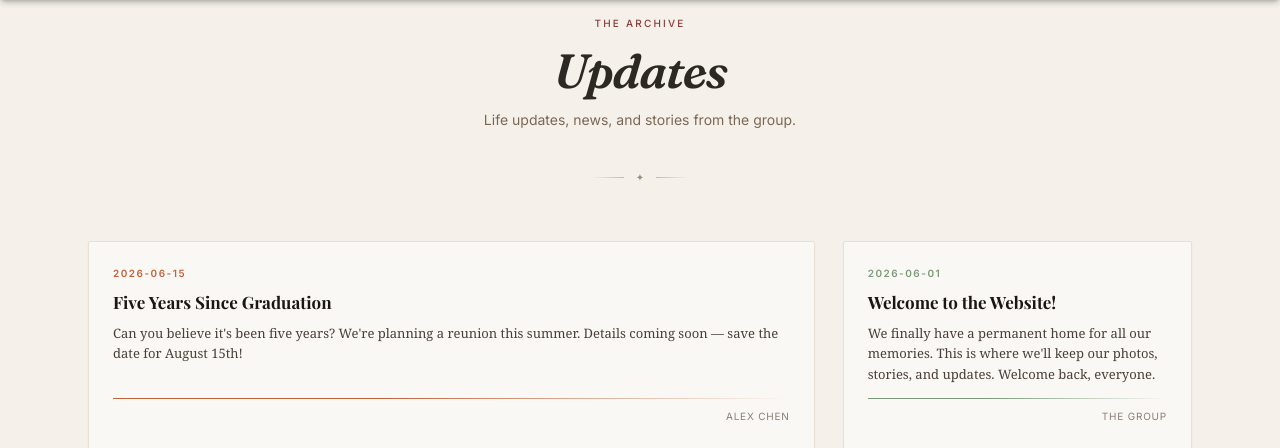
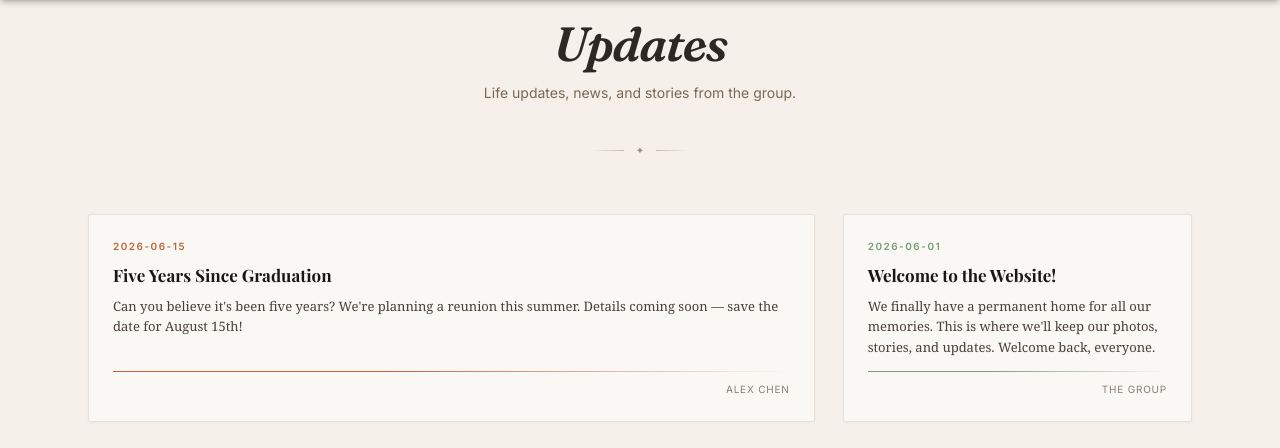
Before and after one commit to sojib96/elon_boys, a FastAPI app: page /updates in a window 1280 px wide. Shown: the part 81-529 px from the top of the page. Run offline with FastAPI, Linux system fonts and the light colour scheme; some libraries are stand-ins or nearby versions; some web fonts are replaced.

Commit message:
Updates listing: remove 'The Archive' label and unused CSS

```diff
--- a/app/templates/updates.html
+++ b/app/templates/updates.html
@@ -12,15 +12,6 @@
         font-variation-settings: 'opsz' 72;
         letter-spacing: -0.025em;
         line-height: 1.15;
-    }
-
-    .dateline-label {
-        font-family: 'Inter', system-ui, sans-serif;
-        font-size: 10px;
-        letter-spacing: 0.22em;
-        text-transform: uppercase;
-        color: #8B3A3A;
-        font-weight: 500;
     }
 
     /* ── Card grid ── */
@@ -120,7 +111,6 @@
 
     {# ── HEADER ── #}
     <div class="-mt-4 md:-mt-6 mb-8 md:mb-10 text-center">
-        <div class="dateline-label mb-3">The Archive</div>
         <h1 class="headline text-[clamp(1.75rem,4.5vw,3rem)] text-[#2C2824]">
             Updates
         </h1>
```
